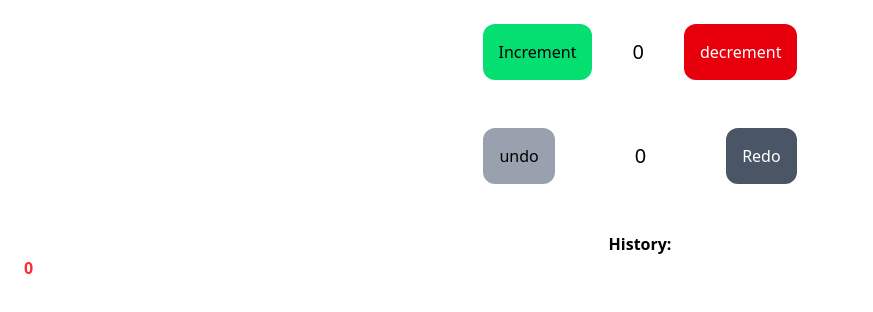
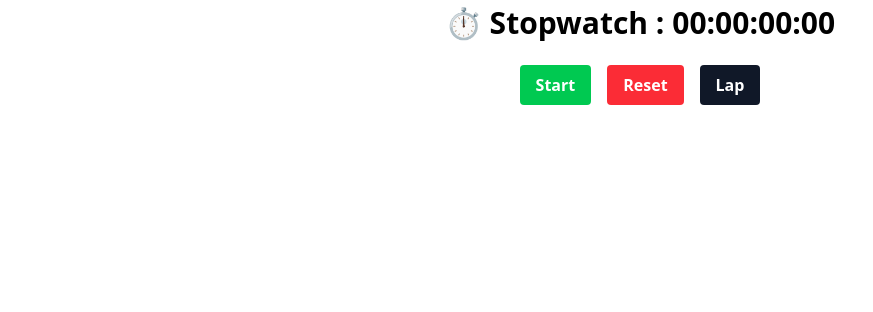
Before and after one commit to Sohags7/React-learning-Project, a React (Vite) app: page / in a window 1280 px wide. Shown: the top 312 px of the page, without its empty margins (0-873 px from the left). Built offline with nearby package versions, Linux system fonts and the light colour scheme.

Commit message:
SImple stopwatch

```diff
--- a/src/App.jsx
+++ b/src/App.jsx
@@ -1,11 +1,11 @@
 import React from 'react'
-import Counter from './Componants/Counter'
+import Stopwatch from './Componants/Stopwatch'
 
 function App() {
   return (
    <>
    <div className='text-center '>
-    <Counter />
+    <Stopwatch />
    </div>
 
    </>
--- a/src/Componants/Counter.jsx
+++ /dev/null
@@ -1,107 +0,0 @@
-import React, { useState,useReducer } from 'react'
-
- let CountValues = {
-    value:0,
-    history: [0],
-    currentIndex: 0
- }
- const handleCount = (state,action)  => {
-
-    switch(action.type) {
-
-        case "Increment": {
-             let newHistory = state.history.slice(0, state.currentIndex + 1)
-           return {
-        ...state,
-        value: state.value + 1 ,
-       currentIndex: state.history.length ,
-     history: [...newHistory, state.value + 1]
-
-        };
-        }
-        case "Decrement":
-         let newHistory = state.history.slice(0, state.currentIndex + 1)
-        return {
-        ...state,
-        value: state.value - 1 ,
-        currentIndex: state.history.length ,
-        history: [...newHistory, state.value - 1]
-        };
-
-        case "Undo" :
-        if (state.currentIndex === 0) return state;
-
-        return  {
-            ...state,
-            currentIndex: state.currentIndex - 1,
-            value: state.history[state.currentIndex - 1],
-        };
-        case "Redo" :
-        if (state.currentIndex >= state.history.length - 1) return state
-        return {
-             ...state,
-            currentIndex: state.currentIndex + 1,
-              value: state.history[state.currentIndex + 1],
-        }
-        default: {
-            return state;
-        }
-    }
- }
-
-function Counter(props) {
-
-    const [state,action] = useReducer(handleCount, CountValues);
-
-
-    return (
-        <>
-        <div className='flex flex-row  items-center justify-center gap-10 p-6'>
-            <button className='p-4 rounded-xl  bg-green-400 cursor-pointer'  onClick={() => action({ type: "Increment" })} >
-             Increment
-            </button>
-             <span className="text-xl">{state.value}</span>
-
-            <button className='p-4 rounded-xl text-white  bg-red-600 hover:bg-red-800  cursor-pointer'
-           onClick={() => action({ type: "Decrement" })}
-
-            >
-            decrement
-            </button>
-        </div>
-
-        <div className='flex flex-row  items-center justify-center gap-20 p-6'>
-            <button className='p-4 rounded-xl  bg-gray-400 cursor-pointer'  onClick={()=> action({type: "Undo"})}  >
-             undo
-            </button>
-           <span className="text-xl">{state.history[state.currentIndex]}</span>
-
-            <button className='p-4 rounded-xl text-white  bg-gray-600 hover:bg-red-800  cursor-pointer'
-            onClick={()=> action({type: "Redo"})}
-            >
-            Redo
-            </button>
-
-        </div>
-       <div className='p-6'>
-        <strong>History:</strong>
-        <ul className="flex gap-2">
-          {state.history.map((item, index) => (
-            <li
-              key={index}
-              className={`${
-                index === state.currentIndex ? "text-red-500 font-bold" : "text-green-400"
-              }`}
-            >
-              {item}
-            </li>
-          ))}
-        </ul>
-      </div>
-
-        </>
-
-    )
-}
-
-export default Counter
--- /dev/null
+++ b/src/Componants/Stopwatch.jsx
@@ -0,0 +1,116 @@
+import React, { useEffect, useReducer } from 'react'
+
+const initialValue = {
+  isRunning:false,
+  time:0,
+  lap:[]
+};
+
+const handleStopwatch = (state, action) => {
+
+  switch(action.type) {
+
+    case "START" : {
+      return {...state,isRunning: true}
+    };
+    case "PAUSE": return {...state,isRunning: false};
+
+    case "RESTART":
+    return {
+      ...state,
+      isRunning: false,
+      time: 0,
+      lap:[]
+    };
+    case "Lap": if(state.isRunning===false)return state;
+     return {
+      ...state,
+      lap:[...state.lap,state.time]
+    }
+    case "TICK":
+      return { ...state, time: state.time + 1 }
+
+    default: return state;
+
+
+  }
+};
+const formatTime = (time) => {
+  const totalSeconds = Math.floor(time / 100);
+const hours = Math.floor(totalSeconds / 3600).toString().padStart(2, "0");
+const minutes = Math.floor((totalSeconds % 3600) / 60).toString().padStart(2, "0");
+const seconds = (totalSeconds % 60).toString().padStart(2, "0");
+const centiseconds = (time % 100).toString().padStart(2, "0");
+return `${hours}:${minutes}:${seconds}:${centiseconds}`;
+
+  };
+
+
+function Stopwatch() {
+
+  const [state, dispatch ] = useReducer(handleStopwatch,initialValue);
+
+useEffect(() => {
+  let timer;
+  if (state.isRunning) {
+    timer = setInterval(() => dispatch({ type: "TICK" }), 10);
+  }
+  return () => clearInterval(timer);
+}, [state.isRunning]);
+
+
+
+  return (
+    <>
+    <div className=' flex flex-col    h-screen  font-bold '>
+      <span className='text-[30px] '> ⏱ Stopwatch : {formatTime(state.time)} </span>
+
+       <div className='flex  justify-center gap-4 pt-5' >
+      { state.isRunning ?
+        (  <button
+              className="px-4 py-2 bg-yellow-500 text-white rounded cursor-pointer"
+              onClick={() => dispatch({ type: "PAUSE" })}
+            >
+              Pause
+            </button> ):
+        ( <button
+            className="px-4 py-2 bg-green-500 text-white rounded cursor-pointer"
+              onClick ={() => dispatch({ type: "START" })}
+          >
+            Start
+          </button> )
+      }
+
+      <button
+            className="px-4 py-2 bg-red-500 text-white rounded"
+            onClick ={() => dispatch({ type: "RESTART" })}
+          >
+            Reset
+          </button>
+          <button
+            className="px-4 py-2 bg-gray-900 text-white rounded cursor-pointer"
+            onClick ={() => dispatch({ type: "Lap" })}
+          >
+            Lap
+        </button>
+
+    </div>
+
+  {state.lap.length>0?(<span>Lap status:</span>):""}
+  <div className="flex flex-col gap-1 pt-2">
+
+    {state.lap.map((item, index) => (
+      <div key={index}>
+        Lap {index + 1}: {formatTime(item)}
+      </div>
+    ))}
+  </div>
+</div>
+
+
+    </>
+
+  );
+}
+
+export default Stopwatch
```
